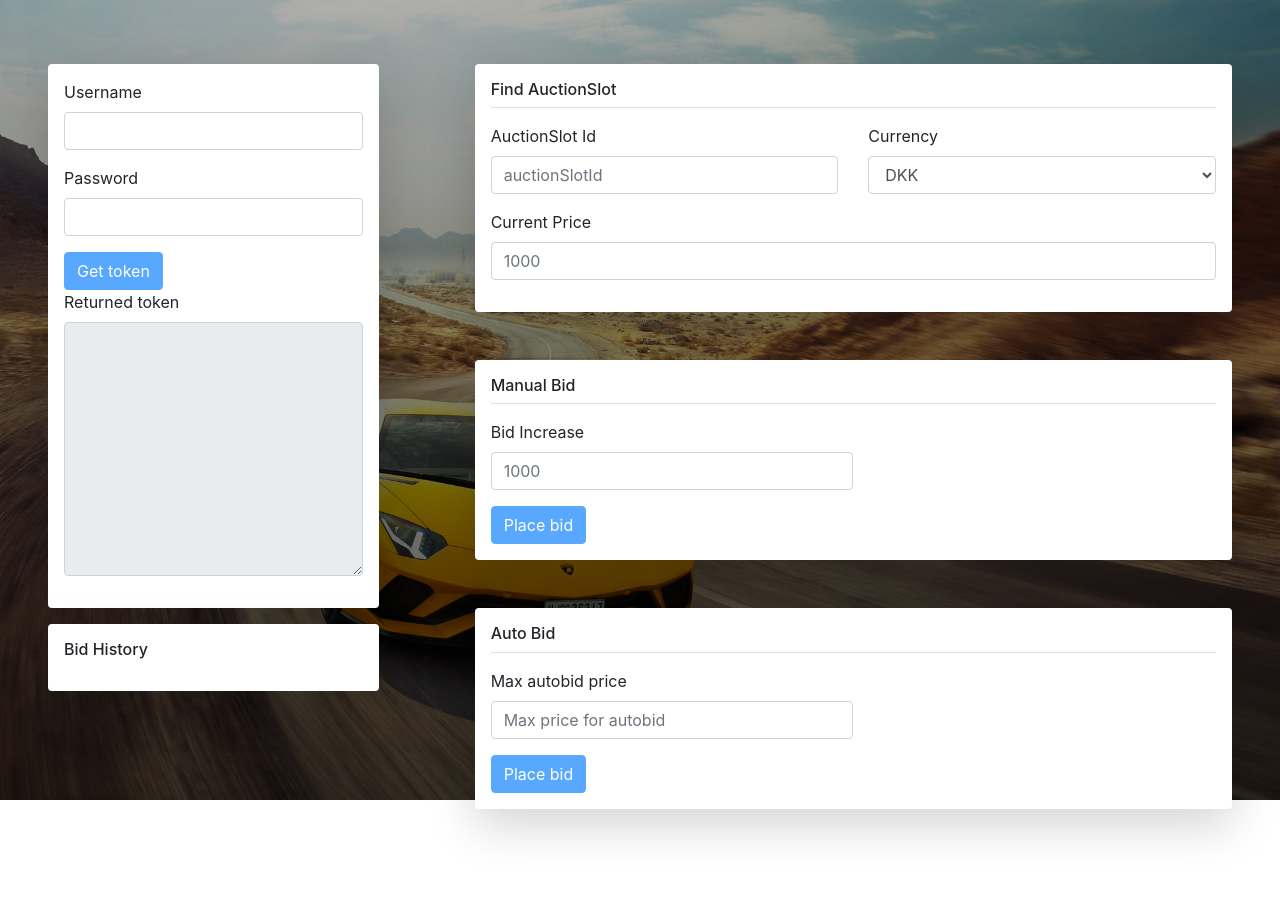
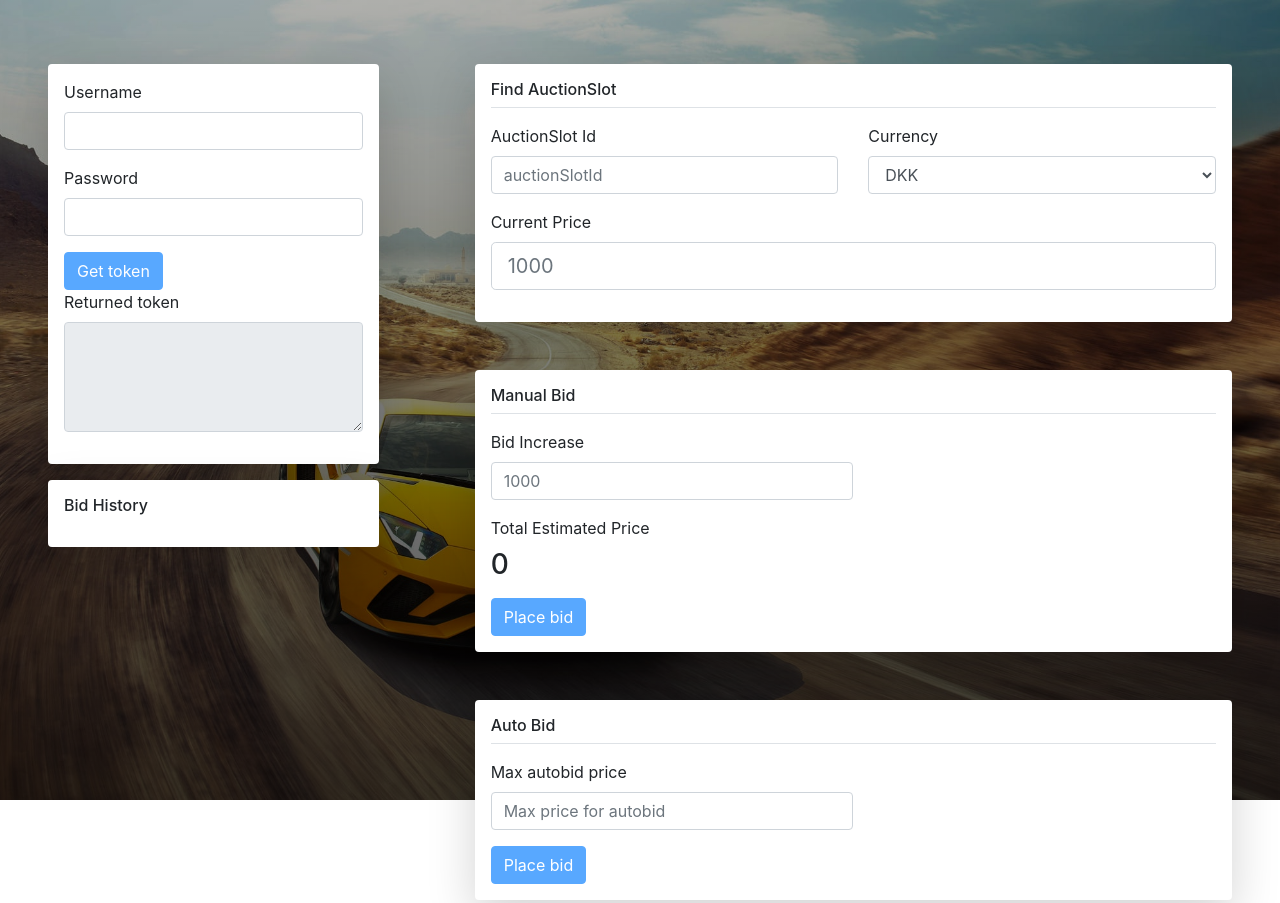
Before and after one commit to jeremyn-nmq/UIBidTesting, a plain HTML site: page index.html in a window 1280 px wide. Shown: the top 903 px of the page. Drawn offline with nearby package versions, Linux system fonts and the light colour scheme; no server answers.

Commit message:
add total

```diff
--- a/index.html
+++ b/index.html
@@ -30,7 +30,7 @@
           </form>
           <div class="form-group">
             <label for="token">Returned token</label>
-            <textarea class="form-control" id="token" rows="10" readonly></textarea>
+            <textarea class="form-control" id="token" rows="4" readonly></textarea>
           </div>
         </div>
         <div class="my-3 p-3 bg-white rounded box-shadow shadow-lg">
@@ -57,7 +57,7 @@
           </form>
           <div class="form-group">
             <label for="manual-bid-current">Current Price</label>
-            <input type="text" class="form-control" id="manual-bid-current" placeholder="1000" />
+            <input type="text" class="form-control form-control-lg" id="manual-bid-current" placeholder="1000" />
           </div>
         </div>
         <div class="mt-3 mb-5 p-3 bg-white rounded box-shadow shadow-lg">
@@ -66,6 +66,10 @@
             <div class="form-group">
               <label for="bid-increase">Bid Increase</label>
               <input type="text" class="form-control col-6" id="bid-increase" placeholder="1000" />
+            </div>
+            <div class="form-group">
+              <label for="total-price">Total Estimated Price</label>
+              <h3 id="total-price">0</h3>
             </div>
             <button type="submit" id="manual-bid" class="actions btn btn-primary">Place bid</button>
           </form>
--- a/index.js
+++ b/index.js
@@ -17,6 +17,7 @@ $(document).ready(function () {
     let slotId = $('#auction-slot-id').val();
     $('#bid-area').find("#manual-bid").prop('disabled', token == "" || slotId == "" || $('#bid-increase').val() == "" ? true : false);
     $('#bid-area').find("#auto-bid").prop('disabled', token == "" || slotId == "" || $('#autobid-max').val() == "" ? true : false);
+    $('#bid-area').find("#total-price").html(parseFloat($('#bid-increase').val()) + parseFloat($('#manual-bid-current').val()));
   })
 
   //handle token
@@ -144,6 +145,7 @@ $(document).ready(function () {
   db.collection('AddBidEvent').onSnapshot(function (doc) {
     doc.forEach(function (data) {
       if (data.id == $('#auction-slot-id').val()) {
+        //update current price
         var bidData = data.data();
         $('#manual-bid-current').val(data.data().currentPrice);
         $('.alert.alert-success').removeClass().addClass("alert alert-secondary");
@@ -153,6 +155,7 @@ $(document).ready(function () {
           + '</div>';
         historyRecord += innerHtml;
         $('#bid-history').html(historyRecord);
+        $('#total-price').html(parseFloat(data.data().currentPrice) + parseFloat($('#bid-increase').val()));
       }
     });
   });
```
